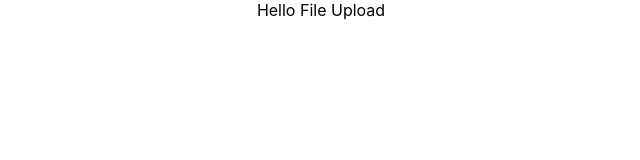
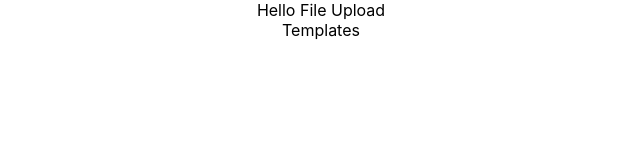
Before and after one commit to michaelcalvinwood/instant-charts-react, a React (Create React App) app: page / in a window 1280 px wide. Shown: the top 160 px of the page, without its empty margins (319-959 px from the left). Built offline with nearby package versions, Linux system fonts and the light colour scheme.

Commit message:
added empty Templates component

```diff
--- a/package.json
+++ b/package.json
@@ -9,6 +9,7 @@
     "react": "^18.2.0",
     "react-dom": "^18.2.0",
     "react-scripts": "5.0.1",
+    "sass": "^1.59.2",
     "web-vitals": "^2.1.4"
   },
   "scripts": {
--- a/src/App.js
+++ b/src/App.js
@@ -1,12 +1,13 @@
 import logo from './logo.svg';
 import './App.css';
 import FileUpload from './components/FileUpload';
+import Templates from './components/Templates';
 
 function App() {
   return (
     <div className="App">
       <FileUpload />
-
+      <Templates test={true}/>
     </div>
   );
 }
--- a/src/components/FileUpload.jsx
+++ b/src/components/FileUpload.jsx
@@ -1,4 +1,5 @@
-import { upload } from "@testing-library/user-event/dist/upload"
+import './FileUpload.scss';
+import React from 'react';
 
 const FileUpload = () => {
 
--- /dev/null
+++ b/src/components/Templates.jsx
@@ -0,0 +1,10 @@
+import './Templates.scss';
+import React from 'react';
+
+function Templates() {
+  return (
+    <div>Templates</div>
+  )
+}
+
+export default Templates
```
Also changed, not shown: src/components/FileUpload.scss (added), src/components/Templates.scss (added), 1 other file (tests, documents, lock files or other folders).
